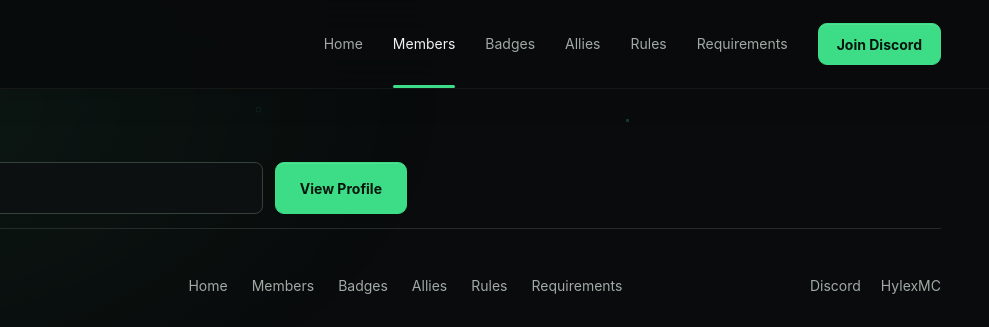
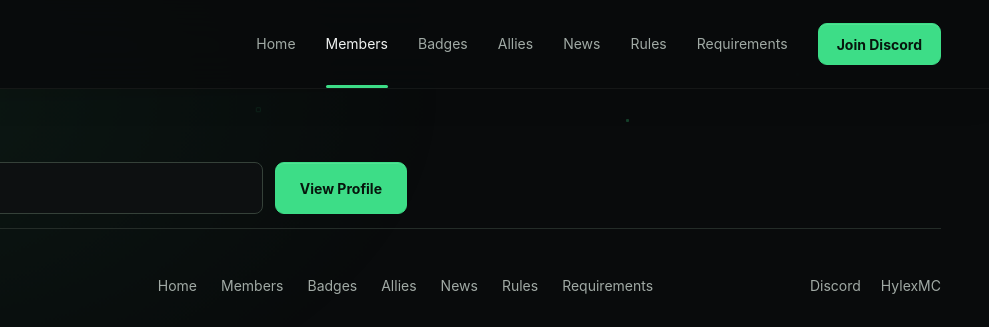
Before and after one commit to Zrefo/EME-GUILD, a plain HTML site: page profile/index.html in a window 1280 px wide. Shown: the top 327 px of the page, 291-1280 px from the left. Drawn offline with Linux system fonts and the light colour scheme.

Commit message:
Add files via upload

```diff
--- a/profile/index.html
+++ b/profile/index.html
@@ -6,7 +6,7 @@
 <body><a class="skip" href="#main">Skip to content</a><div class="scroll-progress" aria-hidden="true"></div>
 <header class="header"><div class="container nav-wrap"><a class="brand" href="/" aria-label="EME Guild home"><img src="/assets/images/eme-logo.png" width="34" height="34" alt=""><span>EME<span class="brand-label">GUILD</span></span></a>
 <button class="menu-toggle" aria-controls="navigation" aria-expanded="false" hidden><span>Menu</span><span class="menu-bars" aria-hidden="true"></span></button>
-<nav id="navigation" aria-label="Main navigation"><a href="/">Home</a><a href="/members/" aria-current="page">Members</a><a href="/badges/">Badges</a><a href="/allies/">Allies</a><a href="/rules/">Rules</a><a href="/requirements/">Requirements</a><a class="button button-small" href="https://discord.gg/AXxr3UpthV" target="_blank" rel="noopener noreferrer">Join Discord</a></nav></div></header>
+<nav id="navigation" aria-label="Main navigation"><a href="/">Home</a><a href="/members/" aria-current="page">Members</a><a href="/badges/">Badges</a><a href="/allies/">Allies</a><a href="/news/">News</a><a href="/rules/">Rules</a><a href="/requirements/">Requirements</a><a class="button button-small" href="https://discord.gg/AXxr3UpthV" target="_blank" rel="noopener noreferrer">Join Discord</a></nav></div></header>
 <main id="main"><section class="container profile-lookup"><form action="/profile/" method="get"><label for="player-name">Find a player</label><div class="lookup-controls"><input id="player-name" name="name" placeholder="Minecraft nickname" pattern="[A-Za-z0-9_]{1,16}" maxlength="16" required autocomplete="off"><button class="button" type="submit">View Profile</button></div></form><p id="lookup-status" role="status"></p></section><div class="container profile-page" id="player-profile" data-player="">
 <a class="text-link profile-back" href="/members/">All members</a>
 <header class="profile-hero"><div class="profile-cover" aria-hidden="true"></div><div class="profile-identity"><img id="profile-avatar" width="144" height="144" src="/assets/images/eme-logo.png" alt="Player's Minecraft head"><div><p class="eyebrow">EME / PLAYER PROFILE</p><h1>Player</h1><p id="profile-role">Community profile</p></div><a class="button button-ghost hylex-button" href="https://hylexmc.net/players/Player" target="_blank" rel="noopener noreferrer"><img id="hylex-logo" src="https://hylexmc.net/logo.png" width="26" height="26" alt="">HylexMC Profile</a></div></header>
@@ -16,5 +16,5 @@
 <div class="profile-columns"><section class="profile-panel"><p class="eyebrow">RECOGNITION / EXCLUSIVE TO EME</p><h2>A story worth wearing.</h2><p>Earned through time together and your role in the community.</p><div id="earned-badges" class="badge-collection"></div><a class="text-link catalog-link" href="/badges/">Explore all badges</a></section><section class="profile-panel next-milestone"><p class="eyebrow">YOUR NEXT MILESTONE</p><h2 id="next-title">Your EME journey</h2><p id="next-description">Membership milestones are calculated from your joining date.</p><progress id="milestone-progress" max="1" value="0" aria-label="Progress to the next membership badge"></progress></section></div>
 </div></div></main>
 
-<footer class="footer container"><div class="footer-top"><div><a class="brand" href="/"><img src="/assets/images/eme-logo.png" width="34" height="34" alt="EME logo"><span>EME Guild</span></a><p>Built around the people we play with.</p></div><nav aria-label="Footer navigation"><a href="/">Home</a><a href="/members/">Members</a><a href="/badges/">Badges</a><a href="/allies/">Allies</a><a href="/rules/">Rules</a><a href="/requirements/">Requirements</a></nav><div class="footer-social"><a class="" href="https://discord.gg/AXxr3UpthV" target="_blank" rel="noopener noreferrer">Discord</a><a class="" href="https://hylexmc.net/" target="_blank" rel="noopener noreferrer">HylexMC</a></div></div><div class="footer-bottom"><span>© <span data-year>2026</span> EME Guild. All rights reserved.</span><span>Not affiliated with Mojang Studios or Microsoft.</span></div></footer>
+<footer class="footer container"><div class="footer-top"><div><a class="brand" href="/"><img src="/assets/images/eme-logo.png" width="34" height="34" alt="EME logo"><span>EME Guild</span></a><p>Built around the people we play with.</p></div><nav aria-label="Footer navigation"><a href="/">Home</a><a href="/members/">Members</a><a href="/badges/">Badges</a><a href="/allies/">Allies</a><a href="/news/">News</a><a href="/rules/">Rules</a><a href="/requirements/">Requirements</a></nav><div class="footer-social"><a class="" href="https://discord.gg/AXxr3UpthV" target="_blank" rel="noopener noreferrer">Discord</a><a class="" href="https://hylexmc.net/" target="_blank" rel="noopener noreferrer">HylexMC</a></div></div><div class="footer-bottom"><span>© <span data-year>2026</span> EME Guild. All rights reserved.</span><span>Not affiliated with Mojang Studios or Microsoft.</span></div></footer>
 </body></html>
```
